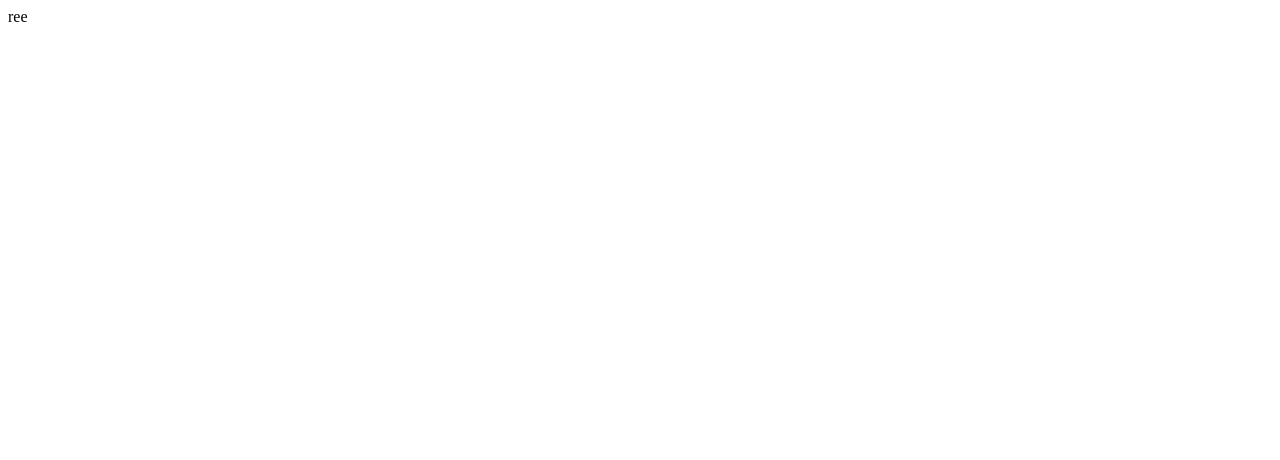
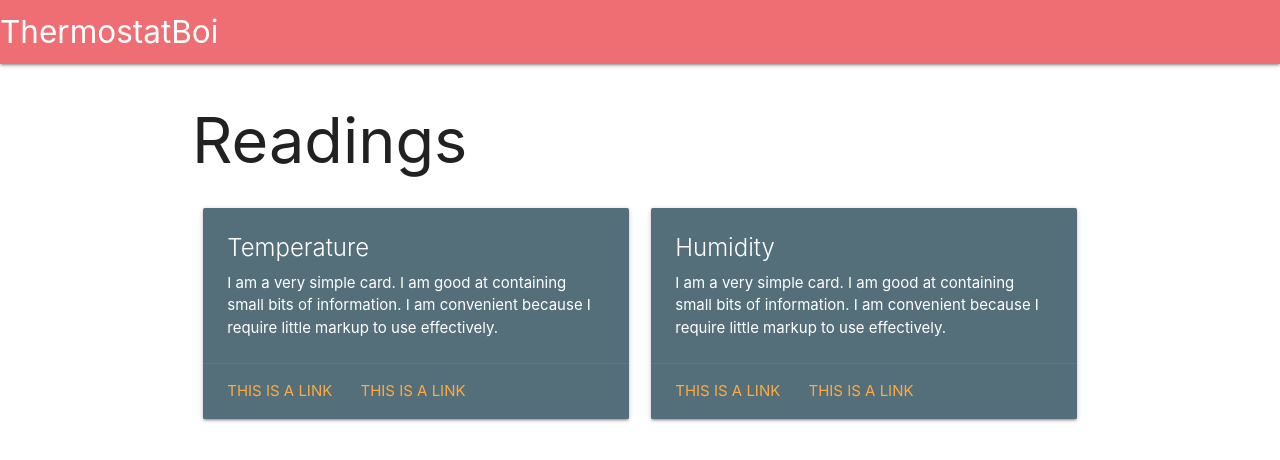
Before and after one commit to jonxuxu/Computer-Engineering-Club, a website: page Socket.io + Materialize/public/index.html in a window 1280 px wide. Drawn offline with nearby package versions, Linux system fonts and the light colour scheme.

Commit message:
less cust ui

```diff
--- a/Socket.io + Materialize/public/index.html
+++ b/Socket.io + Materialize/public/index.html
@@ -1 +1,48 @@
-ree
+<!DOCTYPE html>
+<head>
+  <title>Webpage 2.0</title>
+  <meta charset="utf-8"/>
+  <!-- Compiled and minified CSS -->
+  <link rel="stylesheet" href="https://cdnjs.cloudflare.com/ajax/libs/materialize/1.0.0/css/materialize.min.css">
+</head>
+<body>
+  <nav>
+    <div class="nav-wrapper">
+      <a href="#" class="brand-logo">ThermostatBoi</a>
+    </div>
+  </nav>
+  <div class="container">
+    <h1>Readings</h1>
+    <div class="row">
+      <div class="col s12 m6">
+        <div class="card blue-grey darken-1">
+          <div class="card-content white-text">
+            <span class="card-title">Temperature</span>
+            <p>I am a very simple card. I am good at containing small bits of information.
+            I am convenient because I require little markup to use effectively.</p>
+          </div>
+          <div class="card-action">
+            <a href="#">This is a link</a>
+            <a href="#">This is a link</a>
+          </div>
+        </div>
+      </div>
+      <div class="col s12 m6">
+        <div class="card blue-grey darken-1">
+          <div class="card-content white-text">
+            <span class="card-title">Humidity</span>
+            <p>I am a very simple card. I am good at containing small bits of information.
+            I am convenient because I require little markup to use effectively.</p>
+          </div>
+          <div class="card-action">
+            <a href="#">This is a link</a>
+            <a href="#">This is a link</a>
+          </div>
+        </div>
+      </div>
+    </div>
+  </div>
+
+  <!-- Compiled and minified JavaScript -->
+  <script src="https://cdnjs.cloudflare.com/ajax/libs/materialize/1.0.0/js/materialize.min.js"></script>
+</body>
```
